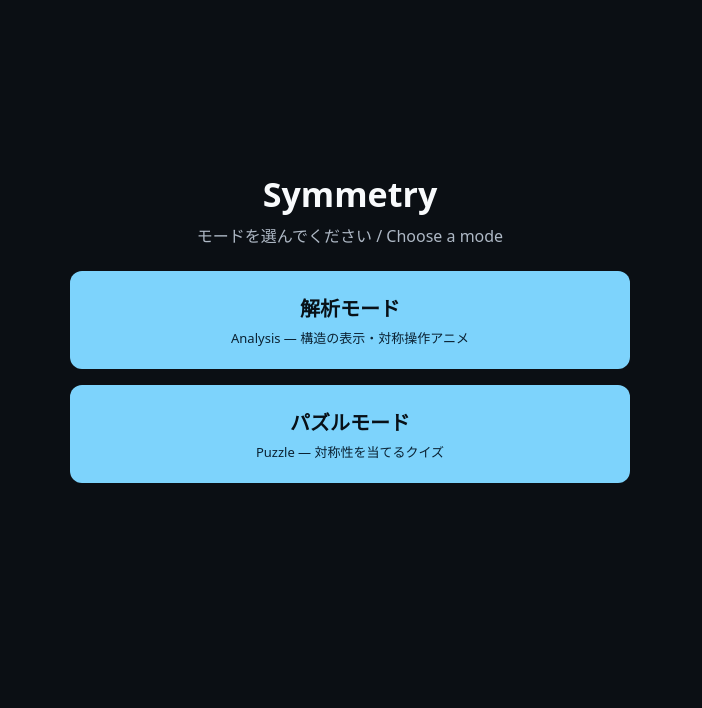
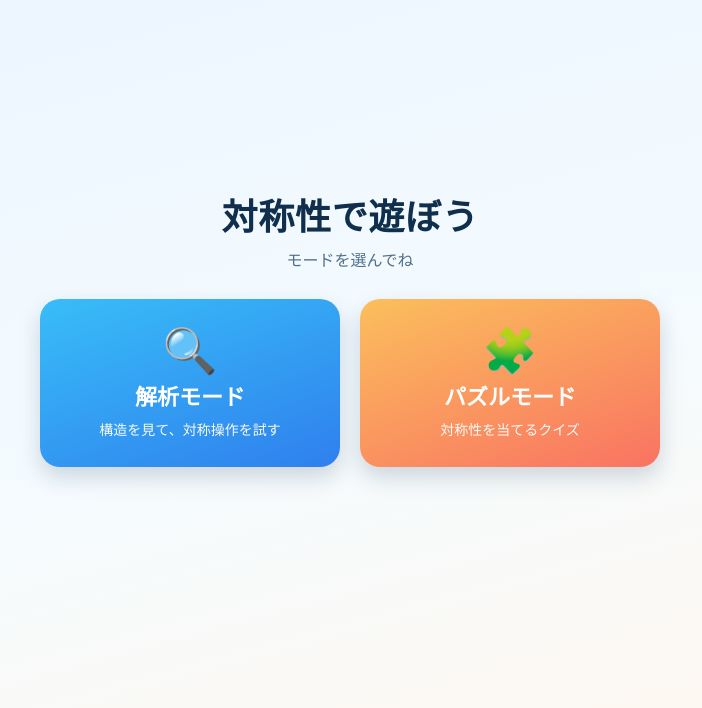
Before and after one commit to ono1105/symmetry_view, a website: page crystal_viewer/web/browser_ui.html in a window 1280 px wide. Shown: the part 73-781 px from the top of the page, without its empty margins (290-992 px from the left). Drawn offline with nearby package versions, Linux system fonts and the light colour scheme; files that its build step writes are made by us from their sources; files whose address does not match are found by name.

Commit message:
feat(puzzle): brighten and de-duplicate the mode selection screens
Drop the bilingual labels (Japanese only) on the selection and puzzle
screens, and give those overlays a light, friendly, game-like look with
big rounded colour buttons and emoji. The analysis viewer underneath is
untouched and keeps its dark theme. Mode name stays "解析モード".

Co-Authored-By: Claude Fable 5 <noreply@anthropic.com>

```diff
--- a/crystal_viewer/web/browser_ui.css
+++ b/crystal_viewer/web/browser_ui.css
@@ -1278,12 +1278,15 @@
       }
     }
 
-    /* Top-level Analysis / Puzzle mode split (see docs/PUZZLE_SPEC.md §1). */
+    /* Top-level Analysis / Puzzle mode split (see docs/PUZZLE_SPEC.md §1).
+       These overlays get a bright, friendly look for younger users; the
+       analysis viewer underneath keeps its own dark theme untouched. */
     .mode-overlay {
       position: fixed;
       inset: 0;
       z-index: 50;
-      background: #0b0f14;
+      background: linear-gradient(165deg, #eaf4ff 0%, #f4fbff 55%, #fff7ee 100%);
+      color: #1f2a37;
       display: flex;
       flex-direction: column;
       overflow: auto;
@@ -1298,59 +1301,90 @@
     }
     .mode-select-card {
       width: 100%;
-      max-width: 560px;
+      max-width: 620px;
       text-align: center;
     }
     .mode-select-title {
-      font-size: 34px;
+      font-size: 36px;
       margin: 0 0 6px;
-      color: #f8fafc;
+      color: #0f2f4c;
+      letter-spacing: 0.02em;
     }
     .mode-select-sub {
-      color: #aeb8c5;
-      margin: 0 0 24px;
+      color: #52708a;
+      font-size: 16px;
+      margin: 0 0 28px;
     }
     .mode-select-buttons {
       display: grid;
-      gap: 16px;
+      grid-template-columns: repeat(auto-fit, minmax(220px, 1fr));
+      gap: 20px;
     }
     .mode-select-button {
       display: flex;
       flex-direction: column;
-      gap: 6px;
       align-items: center;
-      padding: 22px 18px;
-      font-size: 20px;
-      font-weight: 700;
-      color: #081017;
-      background: #7dd3fc;
+      gap: 8px;
+      padding: 28px 20px;
       border: 0;
-      border-radius: 12px;
+      border-radius: 20px;
+      color: #fff;
       cursor: pointer;
-    }
-    .mode-select-button span {
-      font-size: 13px;
-      font-weight: 500;
-      color: #0b2233;
+      box-shadow: 0 10px 22px rgba(15, 47, 76, 0.18);
+      transition: transform 0.08s ease, box-shadow 0.08s ease;
     }
     .mode-select-button:hover {
-      background: #9fe0ff;
+      transform: translateY(-3px);
+      box-shadow: 0 16px 28px rgba(15, 47, 76, 0.24);
+    }
+    .mode-select-button.analysis {
+      background: linear-gradient(160deg, #38bdf8, #2f80ed);
+    }
+    .mode-select-button.puzzle {
+      background: linear-gradient(160deg, #fbbf5c, #f97362);
+    }
+    .mode-select-emoji {
+      font-size: 44px;
+      line-height: 1;
+    }
+    .mode-select-name {
+      font-size: 22px;
+      font-weight: 800;
+    }
+    .mode-select-desc {
+      font-size: 14px;
+      font-weight: 500;
+      opacity: 0.95;
     }
     .mode-topbar {
       display: flex;
       align-items: center;
       gap: 14px;
       padding: 16px 20px;
-      border-bottom: 1px solid #29313c;
+      background: rgba(255, 255, 255, 0.7);
+      border-bottom: 1px solid #cfe0f0;
     }
     .mode-topbar h1 {
-      font-size: 18px;
+      font-size: 20px;
       margin: 0;
-      color: #f8fafc;
+      color: #0f2f4c;
     }
     .puzzle-body {
-      padding: 20px;
+      padding: 24px;
+      color: #1f2a37;
     }
+    .puzzle-body .hint {
+      color: #52708a;
+    }
+    /* Back button reads on both the dark analysis topbar and the light
+       puzzle topbar. */
     .mode-back {
       flex: 0 0 auto;
+      background: #fff;
+      color: #0f2f4c;
+      border: 1px solid #9db8d2;
+      font-weight: 600;
     }
+    .mode-back:hover {
+      background: #eaf2fb;
+    }
--- a/crystal_viewer/web/browser_ui.html
+++ b/crystal_viewer/web/browser_ui.html
@@ -10,29 +10,33 @@
 <main>
   <section id="mode-select" class="mode-overlay">
     <div class="mode-select-card">
-      <h1 class="mode-select-title">Symmetry</h1>
-      <p class="mode-select-sub">モードを選んでください / Choose a mode</p>
+      <h1 class="mode-select-title">対称性で遊ぼう</h1>
+      <p class="mode-select-sub">モードを選んでね</p>
       <div class="mode-select-buttons">
-        <button type="button" id="enter-analysis" class="mode-select-button">
-          解析モード<span>Analysis — 構造の表示・対称操作アニメ</span>
+        <button type="button" id="enter-analysis" class="mode-select-button analysis">
+          <span class="mode-select-emoji" aria-hidden="true">🔍</span>
+          <span class="mode-select-name">解析モード</span>
+          <span class="mode-select-desc">構造を見て、対称操作を試す</span>
         </button>
-        <button type="button" id="enter-puzzle" class="mode-select-button">
-          パズルモード<span>Puzzle — 対称性を当てるクイズ</span>
+        <button type="button" id="enter-puzzle" class="mode-select-button puzzle">
+          <span class="mode-select-emoji" aria-hidden="true">🧩</span>
+          <span class="mode-select-name">パズルモード</span>
+          <span class="mode-select-desc">対称性を当てるクイズ</span>
         </button>
       </div>
     </div>
   </section>
   <section id="puzzle-mode" class="mode-overlay" hidden>
     <div class="mode-topbar">
-      <button type="button" id="puzzle-back" class="secondary mode-back">← 戻る / Back</button>
-      <h1>パズル / Puzzle</h1>
+      <button type="button" id="puzzle-back" class="secondary mode-back">← 戻る</button>
+      <h1>パズルモード</h1>
     </div>
     <div id="puzzle-body" class="puzzle-body">
       <p class="hint">パズルUIは次のステップで実装します。</p>
     </div>
   </section>
   <div class="topbar">
-    <button type="button" id="analysis-back" class="secondary mode-back">← 戻る / Back</button>
+    <button type="button" id="analysis-back" class="secondary mode-back">← 戻る</button>
     <h1 id="main-title">Symmetry Controls</h1>
     <div class="topbar-actions">
       <div class="button-row flush" id="experience-controls">
```
